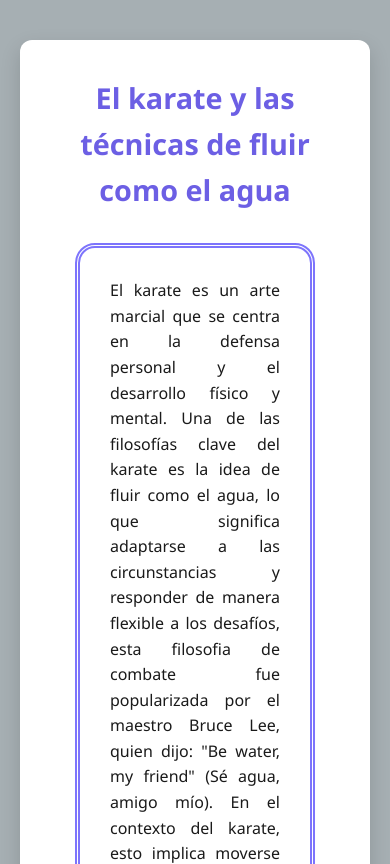
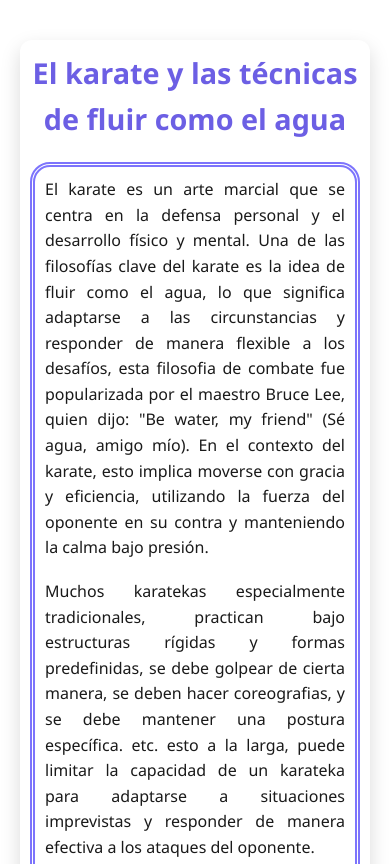
Before and after one commit to shapiro24/karate-arte-de-fluir, a plain HTML site: page index.html in a window 390 px wide. Shown: the top 864 px of the page. Drawn offline with Linux system fonts and the light colour scheme.

Commit message:
se ha adaptado a dispositivos moviles

```diff
--- a/style.css
+++ b/style.css
@@ -3,7 +3,11 @@
   box-sizing: border-box;
   margin: 0;
   padding: 0;
-      font-family: 'Segoe UI', system-ui, -apple-system, sans-serif;
+  font-family:
+    "Segoe UI",
+    system-ui,
+    -apple-system,
+    sans-serif;
 }
 
 /* Fondo general y centrado en la pantalla */
@@ -67,3 +71,18 @@
   border: 5px double rgb(43 29 251 / 61%);
   border-radius: 20px;
 }
+
+/* responsive */
+@media (max-width: 600px) {
+  body {
+    background-color: rgb(255, 255, 255);
+  }
+  .parrafo-V {
+    margin: 0px;
+    margin-top: 20px;
+    padding: 10px;
+  }
+  .container {
+    padding: 10px;
+  }
+}
```
Lines whose indentation alone changed are shown as unchanged.
